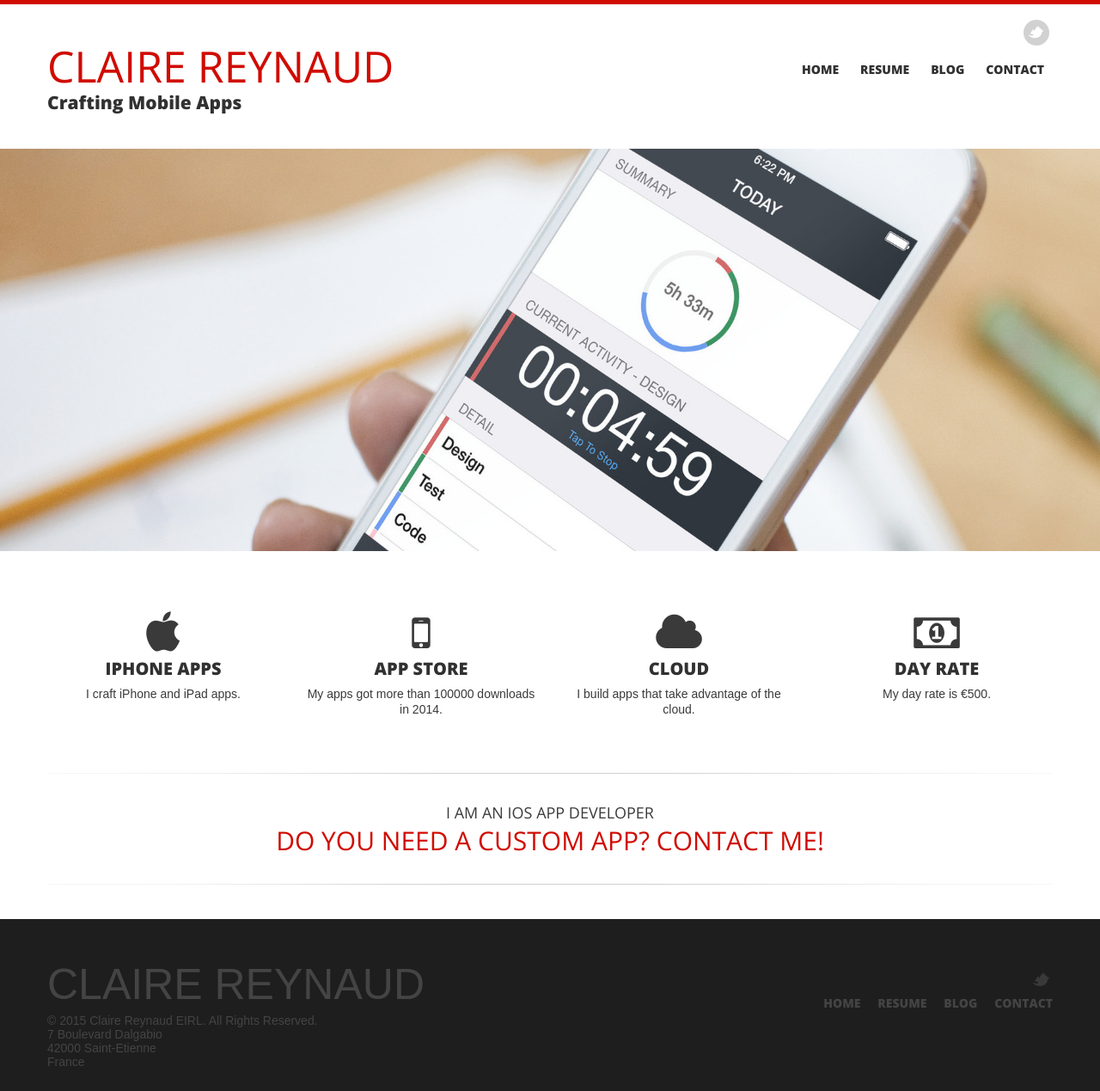
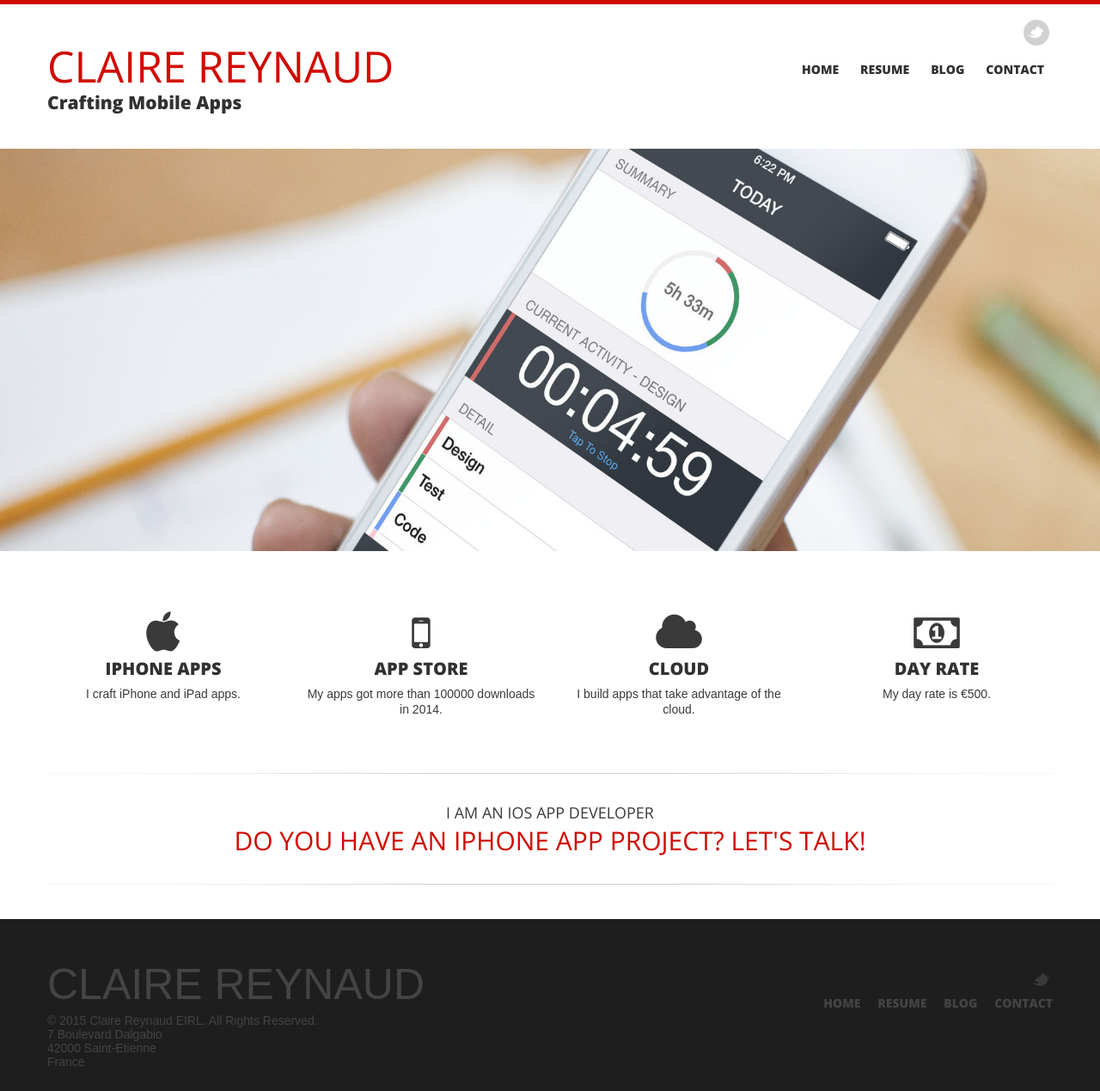
Before and after one commit to creynaud/creynaud.github.io, a Jekyll site: the page built from index.html, in a window 1280 px wide. Shown: the whole page at 86% size. Built offline with Jekyll 4.4.1, drawn with Linux system fonts in a browser that asks for light colours; nearby versions of some CDN libraries; comment, search, counter and statistics services are not loaded.

Commit message:
Tune phrasing on the home page

```diff
--- a/index.html
+++ b/index.html
@@ -63,7 +63,7 @@ layout: default
         <div class="welcome_line welcome_t"></div>
 
         I am an iOS app developer
-        <span><a href="mailto:info@clairereynaud.net">Do you need a custom app? Contact me!</a></span>
+        <span><a href="mailto:info@clairereynaud.net">Do you have an iPhone app project? Let's talk!</a></span>
 
         <div class="welcome_line welcome_b"></div>
     </div>
```
